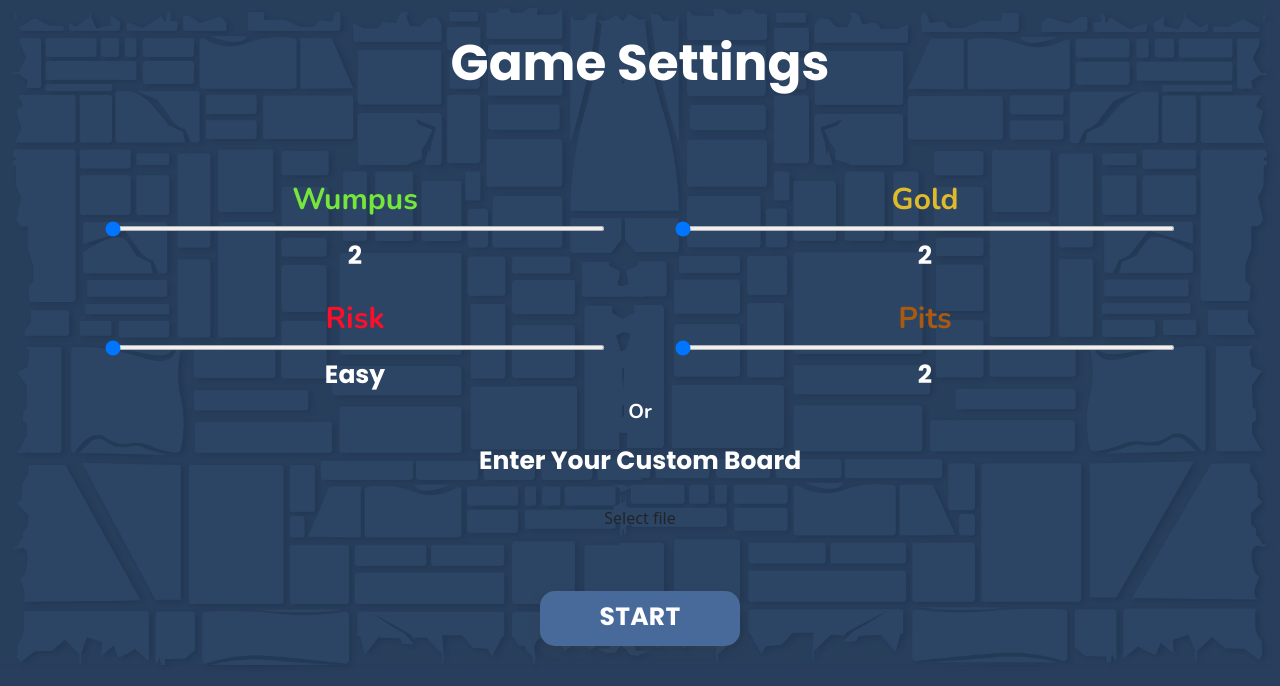
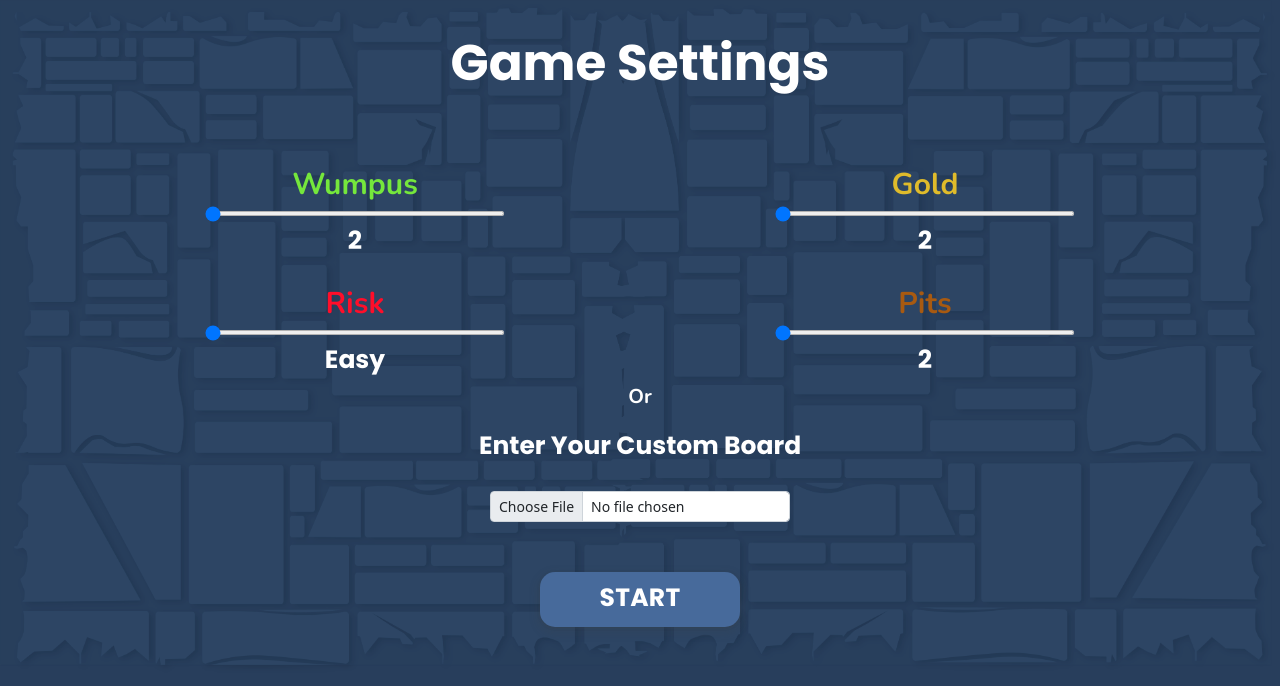
Before and after one commit to TasmiaZerin1128/Wumpus_World, an Angular app in the folder game/: page /settings in a window 1280 px wide. Shown: the top 686 px of the page. Built offline with nearby package versions, Linux system fonts and the light colour scheme.

Commit message:
bhul ase

```diff
--- a/game/src/app/play/play.component.ts
+++ b/game/src/app/play/play.component.ts
@@ -171,11 +171,17 @@ totalMoves = [
   winAudio = new Audio();
 
   ngOnInit(): void {
-    this.wumpusCount=this.settings.getwumpusCount();
-    this.pitCount=this.settings.getpitCount();
-    this.goldCount=this.settings.getgoldCount();
+    // if(!this.settings.getCustomBoardOn()){
+      console.log("Custom " + this.settings.getCustomBoardOn());
+      this.wumpusCount=this.settings.getwumpusCount();
+      this.pitCount=this.settings.getpitCount();
+      this.goldCount=this.settings.getgoldCount();
+    // }
+    // else{
+    //   this.fileInit();
+    // }
 
-  console.log("ng on init er por +"+ this.wumpusCount)
+    console.log("ng on init er por +"+ this.wumpusCount)
    // this.wumpusCount=this.settings.getwumpusCount();
 
 
@@ -183,17 +189,7 @@ totalMoves = [
     this.audio.src = "../../assets/audio/bgMusic.mp3";
     this.audio.load();
     this.audio.play();
-
-    //If connect korte hobe
- //this.init();
-  this.fileInit();
-
-
-    //Cboard update hbar kotha
-
     this.audio.volume = 0.1;
-
-
 
     var mv: number = -1;
     const timeout = setTimeout(()=>{
--- a/game/src/app/settings.service.ts
+++ b/game/src/app/settings.service.ts
@@ -4,12 +4,12 @@ import { Injectable } from '@angular/core';
   providedIn: 'root'
 })
 export class SettingsService {
-  boardFile!:string
-  wumpusCount!: number
-  pitCount!: number
-  goldCount!: number
-  difficulty!: number
-
+  boardFile:string = ""
+  wumpusCount: number = 0
+  pitCount: number = 0
+  goldCount: number = 0
+  difficulty: number = 0
+  customBoard = false;
 
   getBoard(): string {
     return this.boardFile;
@@ -23,6 +23,14 @@ export class SettingsService {
   }
   getgoldCount(): number {
     return this.goldCount;
+  }
+
+  setCustomBoardOn(){
+    this.customBoard = true;
+  }
+
+  getCustomBoardOn(): boolean{
+    return this.customBoard;
   }
 
   setBoard(boardFile: string) {
--- a/game/src/app/settings/settings.component.css
+++ b/game/src/app/settings/settings.component.css
@@ -36,6 +36,10 @@ h5{
   font-weight: bold;
   color: #ffffff;
   margin-top: -20px;
+}
+
+.col{
+  margin-top:-15px;
 }
 
 #start{
@@ -89,7 +93,7 @@ img{
   input[type="range"] {
     display: block;
     background-color: #bdc3c7;
-    width: 500px;
+    width: 300px;
     height: 5px;
     border-radius: 5px;
     margin: 0 auto;
@@ -118,7 +122,7 @@ img{
     .button-start {
       height: 55px;
       width: 200px;
-      margin-top: 4%;
+      margin-top: 3%;
       border-radius: 10px;
       align-items: center;
       appearance: none;
@@ -185,14 +189,7 @@ img{
       box-shadow: rgba(60, 64, 67, .3) 0 1px 3px 0, rgba(60, 64, 67, .15) 0 4px 8px 3px;
     }
 
-    input[type="file"] {
-      display: none;
+  .file-input {
+      margin-bottom: 5px;
+      width: 300px;
   }
-  .customLine label {
-      margin-top: 10px;
-      color:rgb(133, 154, 183);
-      border: 3px solid rgba(255, 255, 255, 0.29);
-      border-radius: 8px;
-      padding: 6px 12px;
-      cursor: pointer;
-  }
--- a/game/src/app/settings/settings.component.html
+++ b/game/src/app/settings/settings.component.html
@@ -53,19 +53,16 @@
         <h5>Or</h5>
         <br>
         <h2 class="customLine">Enter Your Custom Board</h2>
-        <div class="file-input">
+        <!-- <div class="file-input">
             <input type="file" (change)="onChange($event)" />
-            <label for="file">
-                Select file
-                <p class="file-name"></p>
-              </label>
+        </div> -->
+        <div class="mb-3 file-input">
+            <input class="form-control form-control-sm" id="formFileSm" type="file" (change)="onChange($event)">
         </div>
         <div>
         </div>
     </div>
   </div>
-
-
 
   <div class="start" align="center">
     <button class="button-start" (click)="startGame()">
--- a/game/src/app/settings/settings.component.ts
+++ b/game/src/app/settings/settings.component.ts
@@ -29,13 +29,9 @@ export class SettingsComponent implements OnInit {
 
   board: string[][] = [];
 
+  customInput = false;
+
   ngOnInit(): void {
-    // fetch('game\board.txt')
-    // .then(response => response.text())
-    // .then(data => {
-    //   // Do something with your data
-    //   console.log(data);
-    // });
   }
 
   onChange = (event: Event) => {
@@ -55,16 +51,21 @@ export class SettingsComponent implements OnInit {
    }
     }
     fileReader.readAsText(this.file);
-    // this.router.navigate(['play']);
+    this.customInput = true;
   };
 
   startGame(){
-    this.settings.setgoldCount(this.sliderGold);
-    this.settings.setpitCount(this.sliderPit);
-    this.settings.setwumpusCount(this.sliderWumpus);
-
-    this.board = JSON.parse(JSON.stringify(this.fileInput));
-    this.settings.setBoard(this.fileInput);
+    if(!this.customInput){
+      console.log("Custom " + this.customInput);
+      this.settings.setgoldCount(this.sliderGold);
+      this.settings.setpitCount(this.sliderPit);
+      this.settings.setwumpusCount(this.sliderWumpus);
+    }
+    else{
+      this.board = JSON.parse(JSON.stringify(this.fileInput));
+      this.settings.setBoard(this.fileInput);
+      this.settings.setCustomBoardOn();
+    }
    // console.log(this.board[0][1]);
     this.router.navigate(['play']);
   }
```
